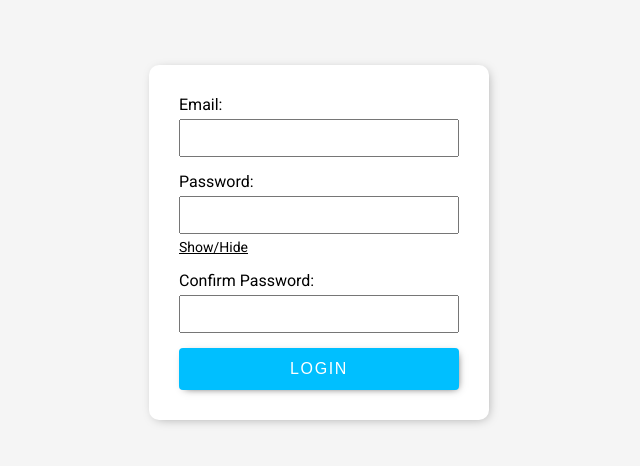
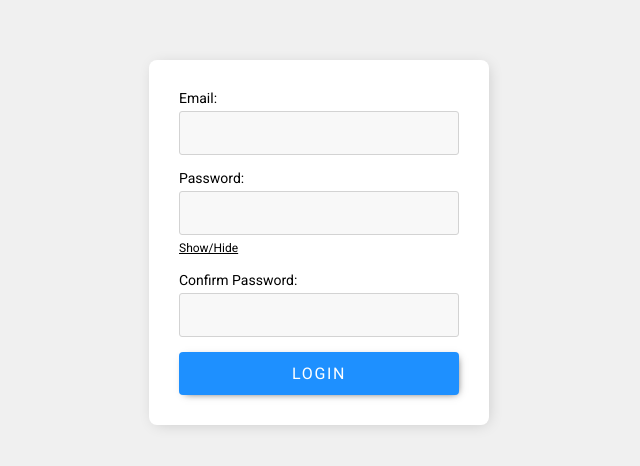
Before and after one commit to ggambale/gg-login-validaciones, a plain HTML site: page index.html in a window 1280 px wide. Shown: the part 158-624 px from the top of the page, without its empty margins (321-961 px from the left). Drawn offline with nearby package versions, Linux system fonts and the light colour scheme.

Commit message:
Correccion y cambio de estilos

```diff
--- a/index.html
+++ b/index.html
@@ -8,7 +8,8 @@
 </head>
 <body>
 
-    <div id="container">
+    <div class="container">
+        <div class="main">
             <form action="" id="loginForm" novalidate autocomplete="off">
 
                 <div class="form-element">
@@ -33,6 +34,8 @@
                 <input type="submit" value="Login">
 
             </form>
+
+        </div>
     </div>
 
     <script src="script.js"></script>
--- a/style.css
+++ b/style.css
@@ -1,15 +1,17 @@
+@import url('https://fonts.googleapis.com/css2?family=Open+Sans:ital,wght@0,300..800;1,300..800&display=swap');
 @import url('https://fonts.googleapis.com/css2?family=Roboto:ital,wght@0,100;0,300;0,400;0,500;0,700;0,900;1,100;1,300;1,400;1,500;1,700;1,900&display=swap');
 
 html {
     width: 100%;
     height: 100%;
+    padding: 0;
+    margin: 0;
 }
 
 body {
+    font-family: "Open Sans", sans-serif;
     width: 100%;
     height: 100%;
-    font-family: "Roboto", sans-serif;
-    background-color: #f5f5f5;
     margin: 0;
     padding: 0;
 }
@@ -18,45 +20,59 @@ body {
     box-sizing: border-box;
 }
 
-#container {
+.container {
     width: 100%;
     height: 100%;
+    background-color: rgb(240, 240, 240);
+    display: flex;
+    align-items: center;
+    justify-content: center;
+}
+
+.main {
     display: flex;
     flex-direction: column;
-    justify-content: center;
-    align-items: center;
-    padding: 30px 20px;
+    margin: 20px;
+    width: 100%;
+    max-width: 340px;
 }
 
 form {
     background-color: white;
     padding: 30px;
-    border-radius: 10px;
-    box-shadow: 2px 2px 12px -4px rgba(0, 0, 0, 0.4);
+    border-radius: 8px;
+    box-shadow: 2px 2px 16px -4px rgba(0, 0, 0, 0.2);
     width: 100%;
-    max-width: 340px;
 }
 
 label {
     display: block;
     width: 100%;
     margin-bottom: 5px;
+    font-size: 14px;
+    font-weight: 400;
+    font-family: "Roboto", sans-serif;
 }
 
 input {
     width: 100%;
-    padding: 8px;
+    padding: 12px;
     font-size: 16px;
-    font-weight: 600;
+    font-weight: 400;
+    border: 1px solid rgb(211, 211, 211);
+    background-color: rgb(248, 248, 248);
+    border-radius: 3px;
 }
 
 input[type="submit"] {
-    background-color: deepskyblue;
+    font-family: "Roboto", sans-serif;
+    background-color: dodgerblue;
     border: none;
     border-radius: 4px;
     padding: 12px 14px;
     color: white;
-    font-weight: 500;
+    font-weight: 400;
+    font-size: 16px;
     text-transform: uppercase;
     letter-spacing: 1.6px;
     box-shadow: 2px 2px 8px -4px rgba(0, 0, 0, 0.8);
@@ -65,7 +81,7 @@ input[type="submit"] {
 }
 
 input[type="submit"]:hover {
-    background-color: rgb(0, 129, 172);
+    background-color: royalblue;
     box-shadow: none;
     transition: background-color .4s ease, box-shadow .4s ease;
 }
@@ -78,7 +94,8 @@ input[type="submit"]:hover {
 #show-hide {
     display: inline-block;
     margin-top: 5px;
-    font-size: 14px;
+    font-size: 12px;
+    font-family: "Roboto", sans-serif;
     text-decoration: underline;
     cursor: pointer;
 }
```
Lines whose indentation alone changed are shown as unchanged.
